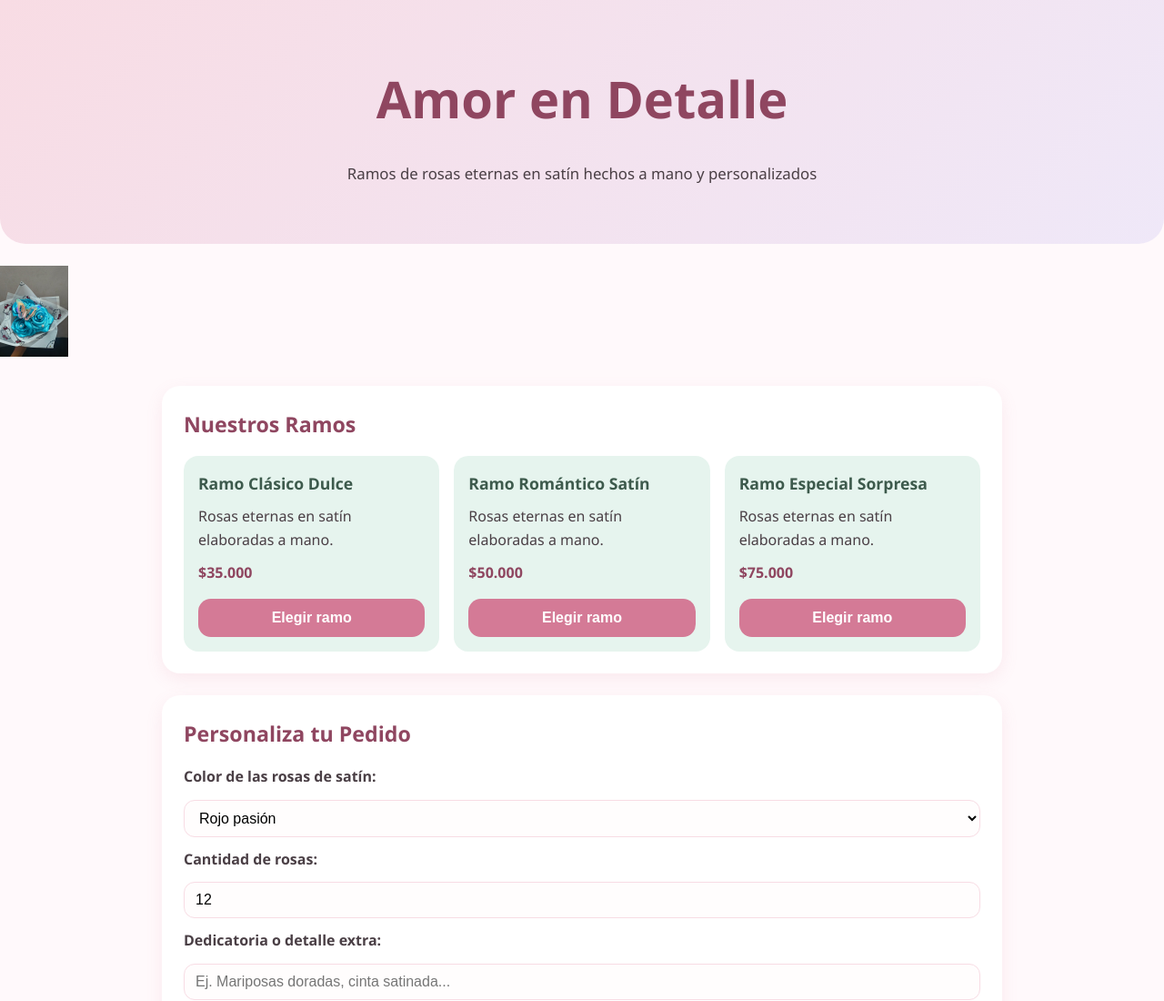
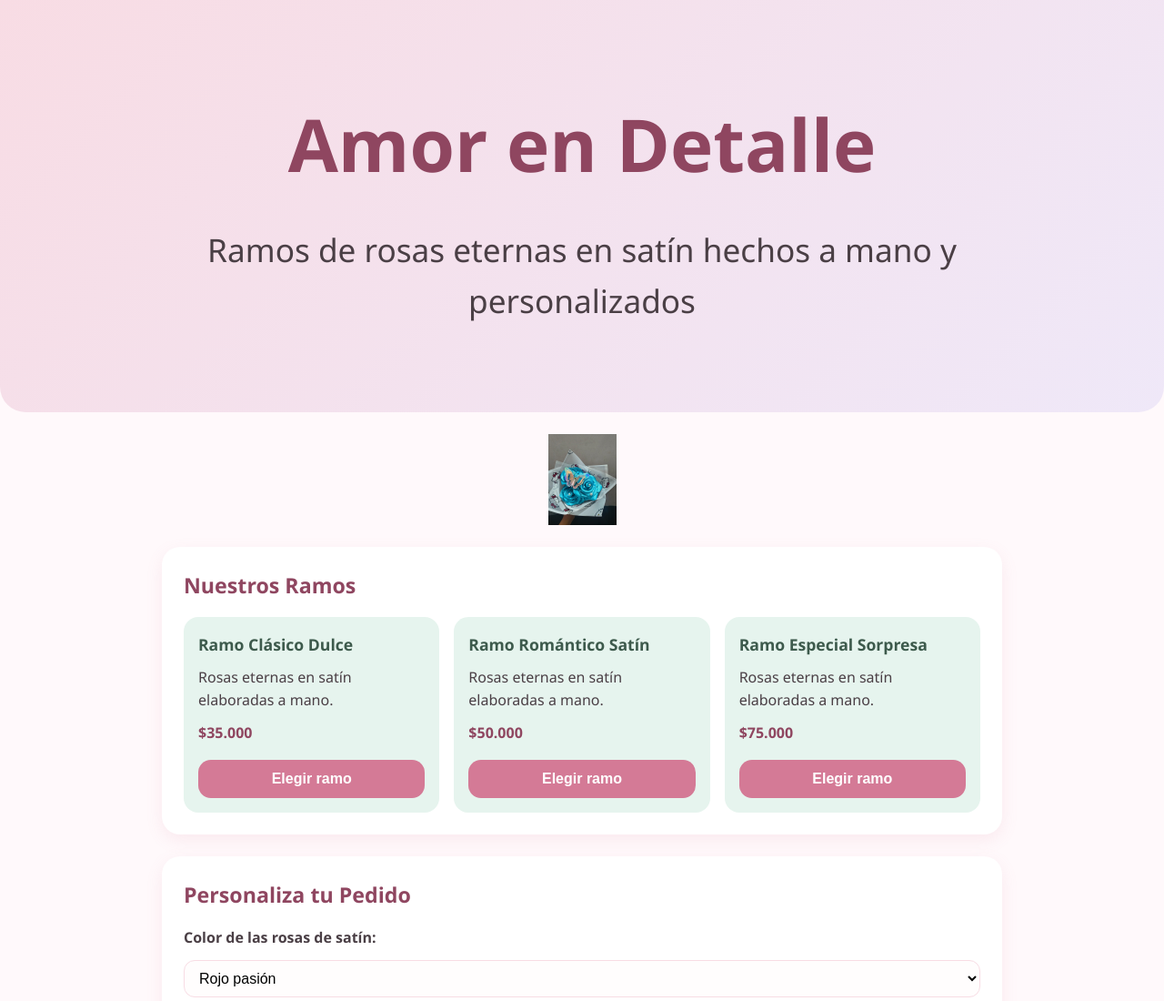
Before and after one commit to tata523rojas/primer-repocitorio, a plain HTML site: page index.html in a window 1280 px wide. Shown: the top 1100 px of the page at 91% size. Drawn offline with Linux system fonts and the light colour scheme.

Commit message:
acualiza detalles

```diff
--- a/styles.css
+++ b/styles.css
@@ -31,7 +31,7 @@ body {
 
 .encabezado {
   background: linear-gradient(135deg, var(--rosa-pastel), var(--lila-pastel));
-  padding: 40px 18px;
+  padding: 70px 25px;
   text-align: center;
   border-bottom-left-radius: 28px;
   border-bottom-right-radius: 28px;
@@ -39,13 +39,13 @@ body {
 }
 
 .marca {
-  font-size: 3.5rem;
+  font-size: 5rem;
   color: #8f4660;
   margin-bottom: 24px;
 }
 
 .subtitulo {
-  font-size: 1.05rem;
+  font-size: 2.2rem;
   color: var(--texto-oscuro);
 }
 
@@ -141,4 +141,4 @@ select {
   font-weight: bold;
   color: #8f4660;
 }
-.imagen-hero {max-height: 100px; object-fit:cover;}
+.imagen-hero {max-height: 100px; object-fit:cover;display:block;margin:0 auto;}
```
